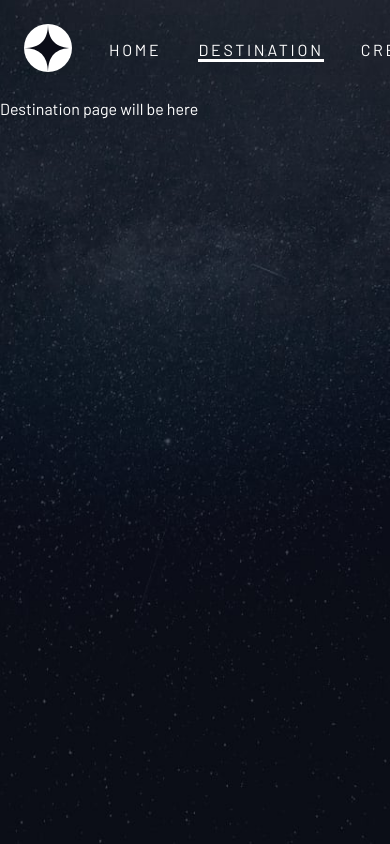
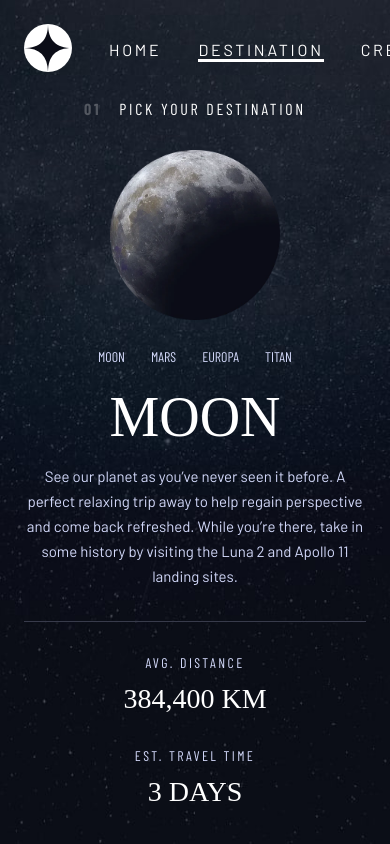
Before and after one commit to tofustar1/space-tourism, a React (Create React App) app: page /destination in a window 390 px wide. Shown: the top 844 px of the page. Built offline with nearby package versions, Linux system fonts and the light colour scheme; a web font is replaced by a local one.

Commit message:
Implemented a static destination page for mobile devices. Extracted common style components into General

```diff
--- a/src/pages/Destination/Destination.jsx
+++ b/src/pages/Destination/Destination.jsx
@@ -1,10 +1,43 @@
 import React from 'react';
+import {Container, NumberOfTheSlogan, Slogan} from "../../styles/General";
+import {
+  DestinationDescription, DestinationImage, DestinationInput, DestinationLabel,
+  DestinationParameter, DestinationTabGroup,
+  DestinationTitle,
+  DestinationValue,
+  DestinationWrapper
+} from "../../styles/Destination";
+import ImgMoon from '../../assets/images/destination/image-moon.webp';
 
 const Destination = () => {
   return (
-      <div>
-        Destination page will be here
-      </div>
+      <Container>
+        <DestinationWrapper>
+          <Slogan>
+            <NumberOfTheSlogan>01</NumberOfTheSlogan>
+            Pick your destination
+          </Slogan>
+          <DestinationImage src={ImgMoon}/>
+          <DestinationTabGroup>
+            <DestinationLabel htmlFor="moon">Moon</DestinationLabel>
+            <DestinationInput id="moon"/>
+            <DestinationLabel htmlFor="mars">Mars</DestinationLabel>
+            <DestinationInput id="mars"/>
+            <DestinationLabel htmlFor="europa">Europa</DestinationLabel>
+            <DestinationInput id="europa"/>
+            <DestinationLabel htmlFor="titan">Titan</DestinationLabel>
+            <DestinationInput id="titan"/>
+          </DestinationTabGroup>
+          <DestinationTitle>Moon</DestinationTitle>
+          <DestinationDescription>See our planet as you’ve never seen it before. A perfect relaxing trip away to help
+            regain perspective and come back refreshed. While you’re there, take in some history by visiting the Luna 2
+            and Apollo 11 landing sites.</DestinationDescription>
+          <DestinationParameter>Avg. distance</DestinationParameter>
+          <DestinationValue>384,400 km</DestinationValue>
+          <DestinationParameter>Est. travel time</DestinationParameter>
+          <DestinationValue>3 days</DestinationValue>
+        </DestinationWrapper>
+      </Container>
   );
 };
 
--- a/src/pages/Home/Home.jsx
+++ b/src/pages/Home/Home.jsx
@@ -1,13 +1,13 @@
 import React from 'react';
 import { Container } from "../../styles/General";
-import { HomeButton, HomeDescription, HomeTextInner, HomeTitle, HomeWrapper, Slogan } from "../../styles/Home";
+import { HomeButton, HomeDescription, HomeSlogan, HomeTextInner, HomeTitle, HomeWrapper } from "../../styles/Home";
 
 const Home = () => {
   return (
       <Container>
         <HomeWrapper>
           <HomeTextInner>
-            <Slogan>So, you want to travel to</Slogan>
+            <HomeSlogan>So, you want to travel to</HomeSlogan>
             <HomeTitle>Space</HomeTitle>
             <HomeDescription>Let’s face it; if you want to go to space, you might as well genuinely go to outer space and
               not hover kind of on the edge of it. Well sit back, and relax because we’ll give you a truly out of this
--- /dev/null
+++ b/src/styles/Destination.js
@@ -0,0 +1,68 @@
+import styled from "styled-components";
+import { Description } from "./General";
+
+export const DestinationWrapper = styled.div`
+    display: flex;
+    flex-direction: column;
+    align-items: center;
+`;
+
+export const DestinationImage = styled.img.attrs({
+  alt: 'planet',
+})`
+    max-width: 170px;
+    height: auto;
+    display: block;
+    margin-bottom: 26px;
+`;
+
+export const DestinationTabGroup = styled.div`
+    margin-bottom: 20px;
+`;
+
+export const DestinationLabel = styled.label.attrs({})`
+    font-family: var(--family-3);
+    margin-right: 26px;
+    font-size: 14px;
+    text-transform: uppercase;
+    color: var(--color-light-blue);
+
+    &:nth-child(7) {
+        margin-right: 0;
+    }
+`;
+
+export const DestinationInput = styled.input.attrs({
+  name: 'planet',
+  type: 'radio'
+})`
+    display: none;
+`;
+export const DestinationTitle = styled.h1`
+    font-family: var(--family-2);
+    font-size: var(--fs-heading-3);
+    text-transform: uppercase;
+    margin-bottom: 15px;
+`;
+
+export const DestinationDescription = styled(Description)`
+    border-bottom: 1px solid #383b4b;
+    padding-bottom: 32px;
+    margin-bottom: 32px;
+`;
+
+export const DestinationParameter = styled.span`
+    font-family: var(--family-3);
+    font-size: 14px;
+    letter-spacing: 0.17em;
+    text-transform: uppercase;
+    color: var(--color-light-blue);
+    margin-bottom: 12px;
+`;
+
+export const DestinationValue = styled.span`
+    font-family: var(--family-2);
+    font-size: var(--fs-subheading-1);
+    text-transform: uppercase;
+    margin-bottom: 32px;
+`;
--- a/src/styles/General.js
+++ b/src/styles/General.js
@@ -19,3 +19,40 @@ export const BasicFlexWrapper = styled.div`
     justify-content: space-between;
     align-items: center;
 `;
+
+export const Slogan = styled.span`
+    font-family: var(--family-3);
+    display: inline-block;
+    font-size: 16px;
+    text-transform: uppercase;
+    letter-spacing: 0.17em;
+    margin-bottom: 32px;
+
+    @media (min-width: 768px) {
+        font-size: 20px;
+    }
+`;
+
+export const NumberOfTheSlogan = styled.span`
+    font-weight: var(--fw-bold);
+    margin-right: 18px;
+    opacity: 0.25;
+`;
+
+export const Description = styled.p`
+    font-size: 15px;
+    line-height: 167%;
+    color: var(--color-light-blue);
+    text-align: center;
+
+    @media (min-width: 768px) {
+        font-size: 16px;
+        line-height: 175%;
+    }
+
+    @media (min-width: 1440px) {
+        font-size: 18px;
+        line-height: 178%;
+        text-align: left;
+    }
+`;
--- a/src/styles/Home.js
+++ b/src/styles/Home.js
@@ -1,4 +1,5 @@
 import styled from "styled-components";
+import {Description, Slogan} from "./General";
 
 export const HomeWrapper = styled.div`
     display: flex;
@@ -20,16 +21,8 @@ export const HomeTextInner = styled.div`
     text-align: center;
 `;
 
-export const Slogan = styled.span`
-    font-family: var(--family-3);
-    font-size: 16px;
+export const HomeSlogan = styled(Slogan)`
     color: var(--color-light-blue);
-    text-transform: uppercase;
-    letter-spacing: 0.17em;
-
-    @media (min-width: 768px) {
-        font-size: 20px;
-    }
 `;
 
 export const HomeTitle = styled.h1`
@@ -37,39 +30,32 @@ export const HomeTitle = styled.h1`
     font-size: 80px;
     text-transform: uppercase;
     line-height: 125%;
-    margin: 16px 0;
+    margin: 0 0 16px;
 
     @media (min-width: 768px) {
         font-size: var(--fs-heading-1);
         line-height: 100%;
-        margin: 24px 0;
+        margin: 0 0 24px;
     }
 `;
 
-export const HomeDescription = styled.p`
-    font-size: 15px;
-    line-height: 167%;
-    color: var(--color-light-blue);
-    text-align: center;
+export const HomeDescription = styled(Description)`
     margin-bottom: 81px;
     max-width: 418px;
 
     @media (min-width: 768px) {
-        font-size: 16px;
-        line-height: 175%;
         margin-bottom: 156px;
     }
 
     @media (min-width: 1440px) {
-        font-size: 18px;
-        line-height: 178%;
         margin-bottom: 0;
         max-width: 450px;
-        text-align: left;
     }
 `;
 
-export const HomeButton = styled.button`
+export const HomeButton = styled.button.attrs({
+  type: 'button'
+})`
     font-family: var(--family-2);
     width: 150px;
     height: 150px;
```
